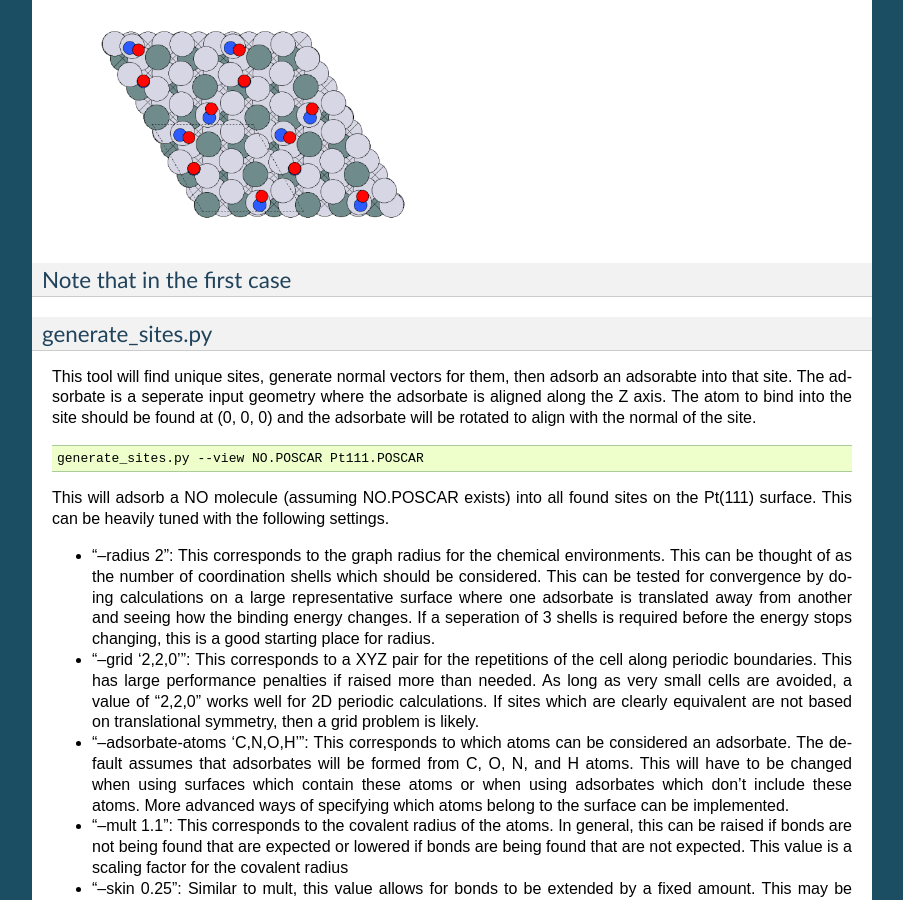
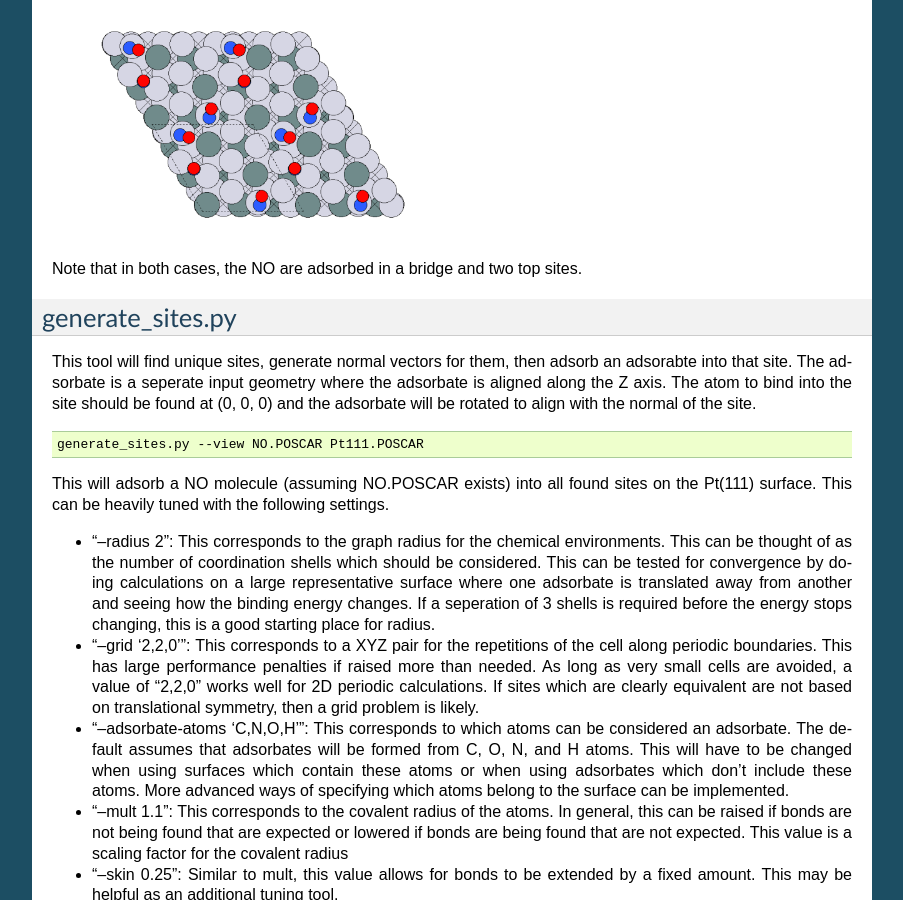
Before and after one commit to vsumaria/graph-theory-surfaces, a Sphinx documentation site: the page built from doc/source/Usage.rst, in a window 1280 px wide and 900 px high, scrolled down 1128 px. Shown: the whole window, without its empty margins (198-1101 px from the left). Built offline with Sphinx 7.4.7, drawn with Linux system fonts in a browser that asks for light colours; formulas are drawn with MathJax 3.

Commit message:
Update doc/source/Usage.rst

```diff
--- a/doc/source/Usage.rst
+++ b/doc/source/Usage.rst
@@ -42,7 +42,8 @@ Shown below is an example, with 2 high coverage NO configurations:
 .. image:: ../../images/unique/Slide4.png
   :width: 400
 
-Note that in the first case
+Note that in both cases, the NO are adsorbed in a bridge and two top sites.
+
 -----------------
 generate_sites.py
 -----------------
```
